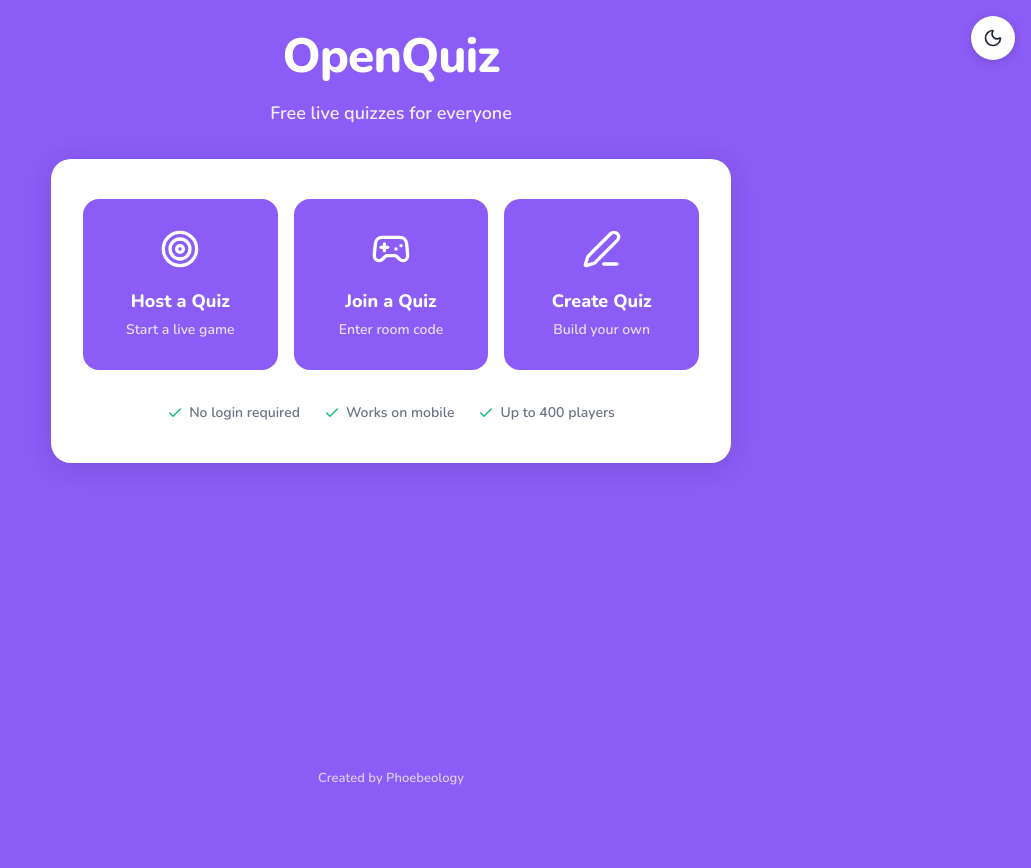
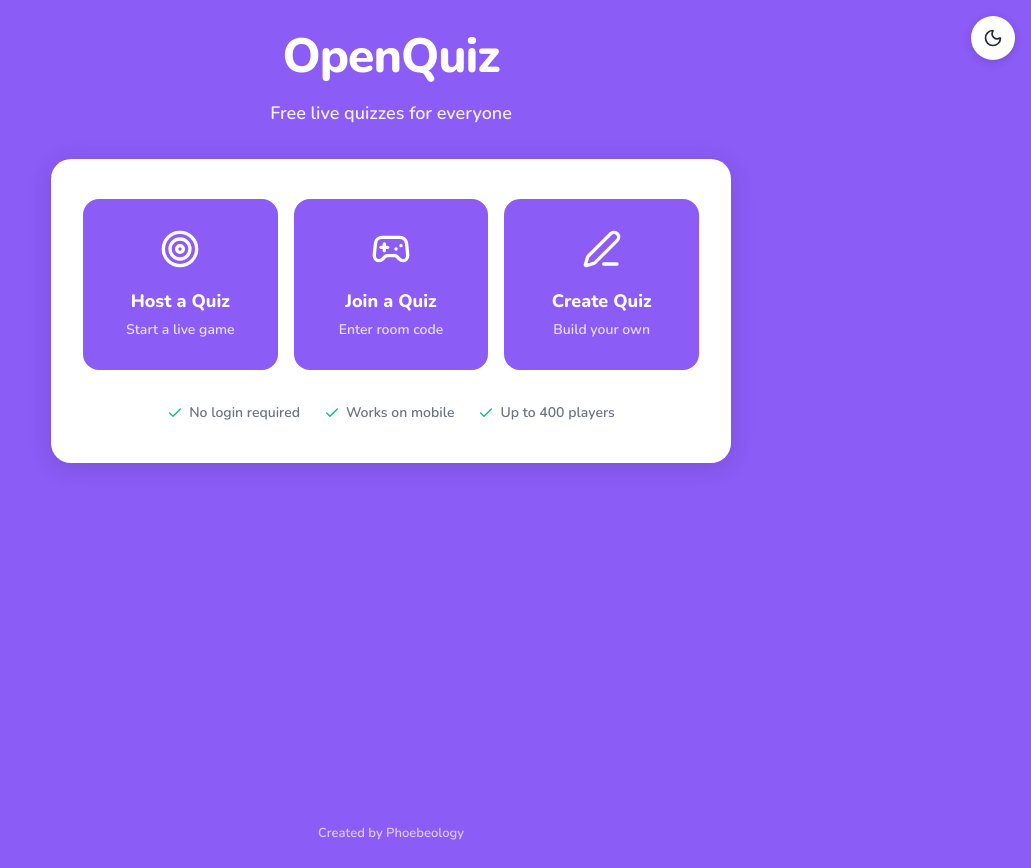
Before and after one commit to yohurokano/openquiz, a React (Vite) app in the folder client/: page / in a window 1280 px wide. Shown: the whole page, without its empty margins (249-1280 px from the left). Before the commit the page ends 800 px from the top, so only its background shows below. Built offline with nearby package versions, Linux system fonts and the light colour scheme; no server answers.

Commit message:
Change footer to stay at bottom of page content, not viewport

```diff
--- a/client/src/index.css
+++ b/client/src/index.css
@@ -1239,18 +1239,15 @@ input:focus, textarea:focus, select:focus {
 
 /* ===== APP FOOTER ===== */
 .appFooter {
-  position: fixed;
-  bottom: 0;
-  left: 0;
-  right: 0;
+  position: relative;
+  width: 100%;
   text-align: center;
-  padding: 12px;
+  padding: 24px 12px;
+  margin-top: auto;
   font-size: 13px;
   font-weight: 600;
   color: rgba(255, 255, 255, 0.7);
   background: transparent;
-  pointer-events: none;
-  z-index: 10;
 }
 
 /* ===== THEME TOGGLE ===== */
```
